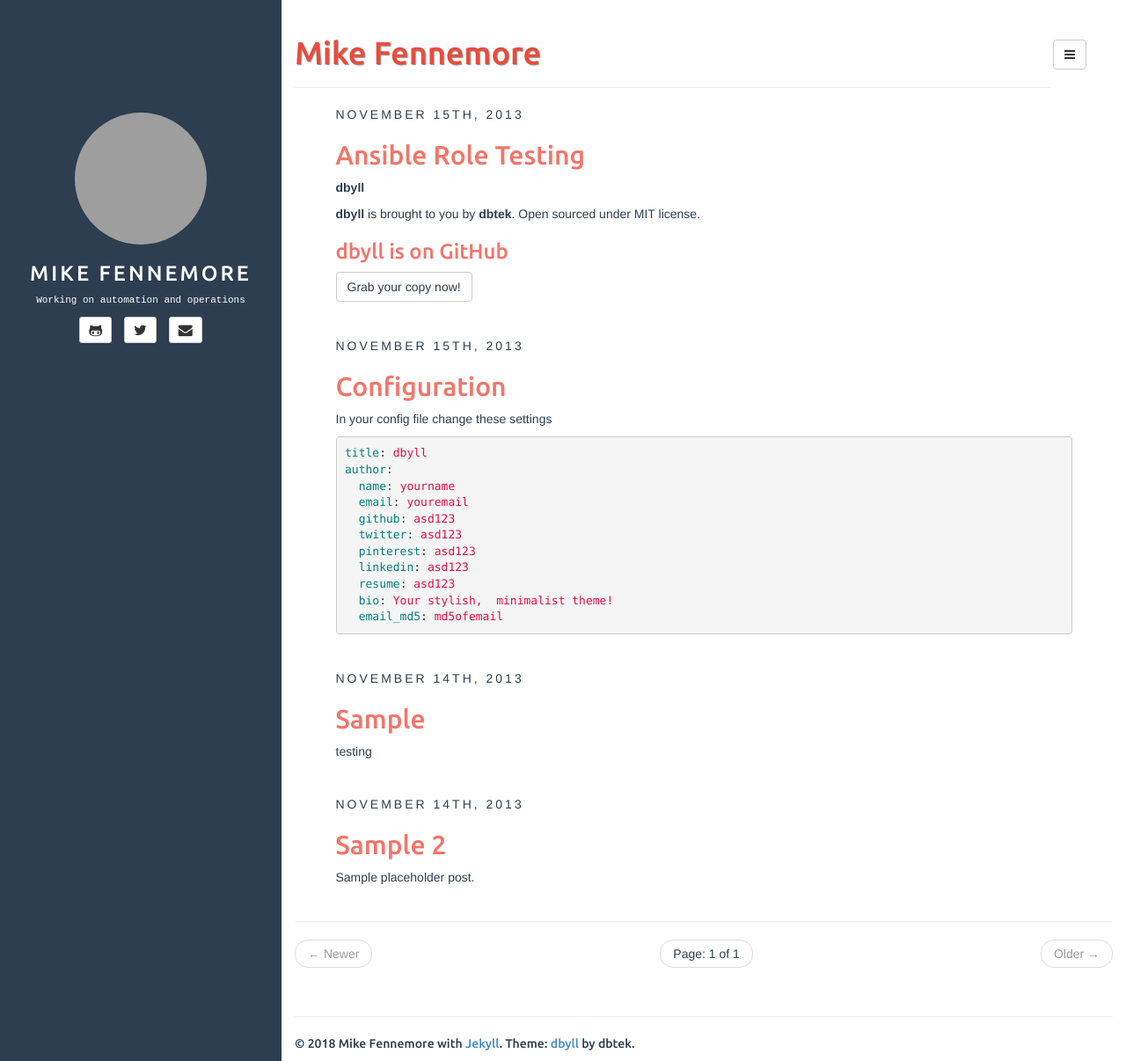
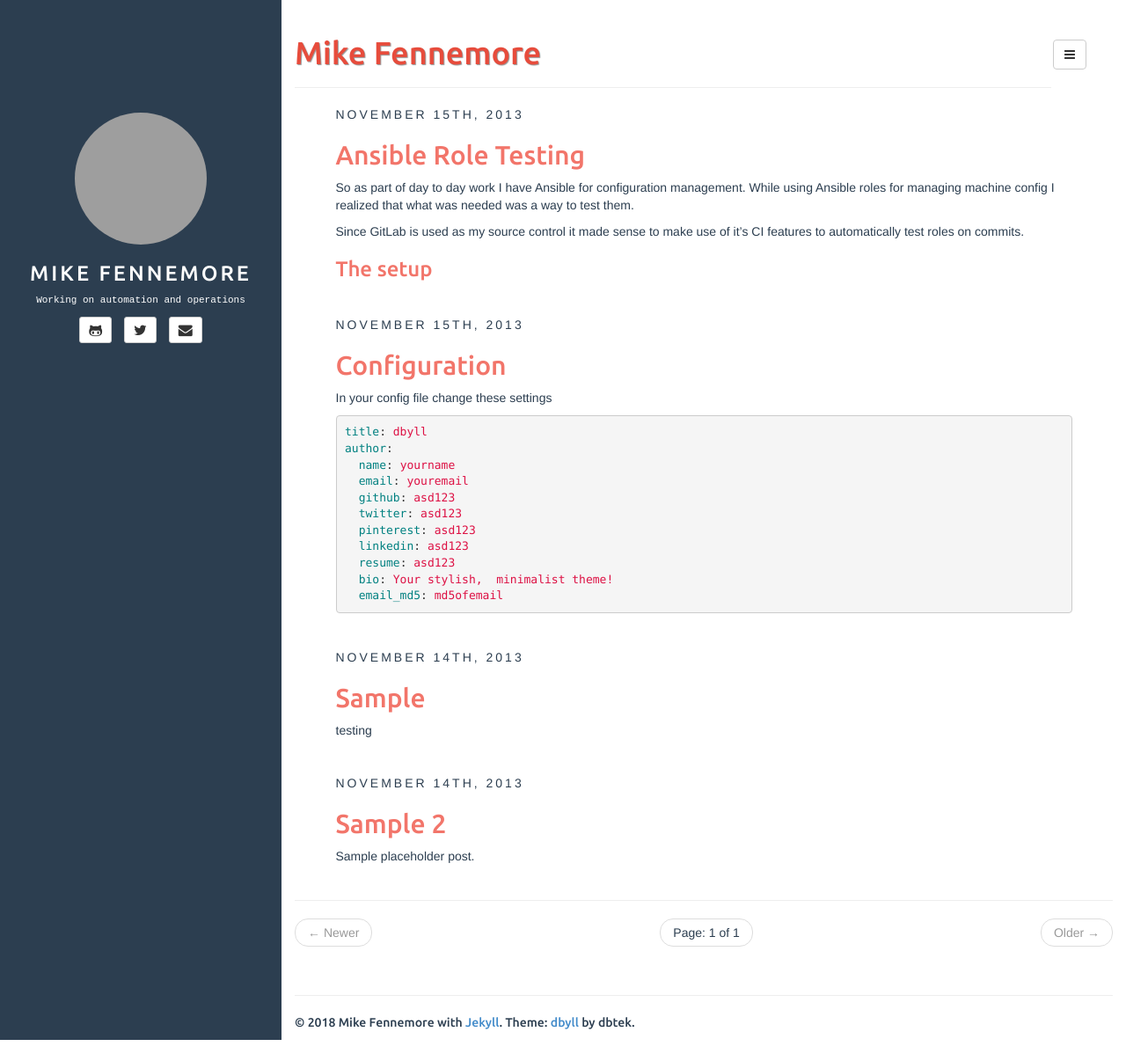
Before and after one commit to mikef-nl/mikef-nl.github.io, a Jekyll site: the page built from index.html, in a window 1280 px wide and 1206 px high. Shown: the whole window at 88% size. Built offline with Jekyll 4.4.1, drawn with Linux system fonts in a browser that asks for light colours; the list of posts is cut into pages by our own code; grey boxes are pictures that could not be loaded.

Commit message:
Update 2013-11-15-hello-world.md

```diff
--- a/_posts/2013-11-15-hello-world.md
+++ b/_posts/2013-11-15-hello-world.md
@@ -7,10 +7,8 @@ fullview: true
 comments: true
 ---
 
-**dbyll**
+So as part of day to day work I have Ansible for configuration management. While using Ansible roles for managing machine config I realized that what was needed was a way to test them.
 
-**dbyll** is brought to you by **[dbtek](http://ismaildemirbilek.com)**. Open sourced under [MIT](http://opensource.org/licenses/MIT) license.
+Since GitLab is used as my source control it made sense to make use of it's CI features to automatically test roles on commits.
 
-### dbyll is on GitHub
-
-<a class="btn btn-default" href="https://github.com/dbtek/dbyll">Grab your copy now!</a>
+### The setup
```
